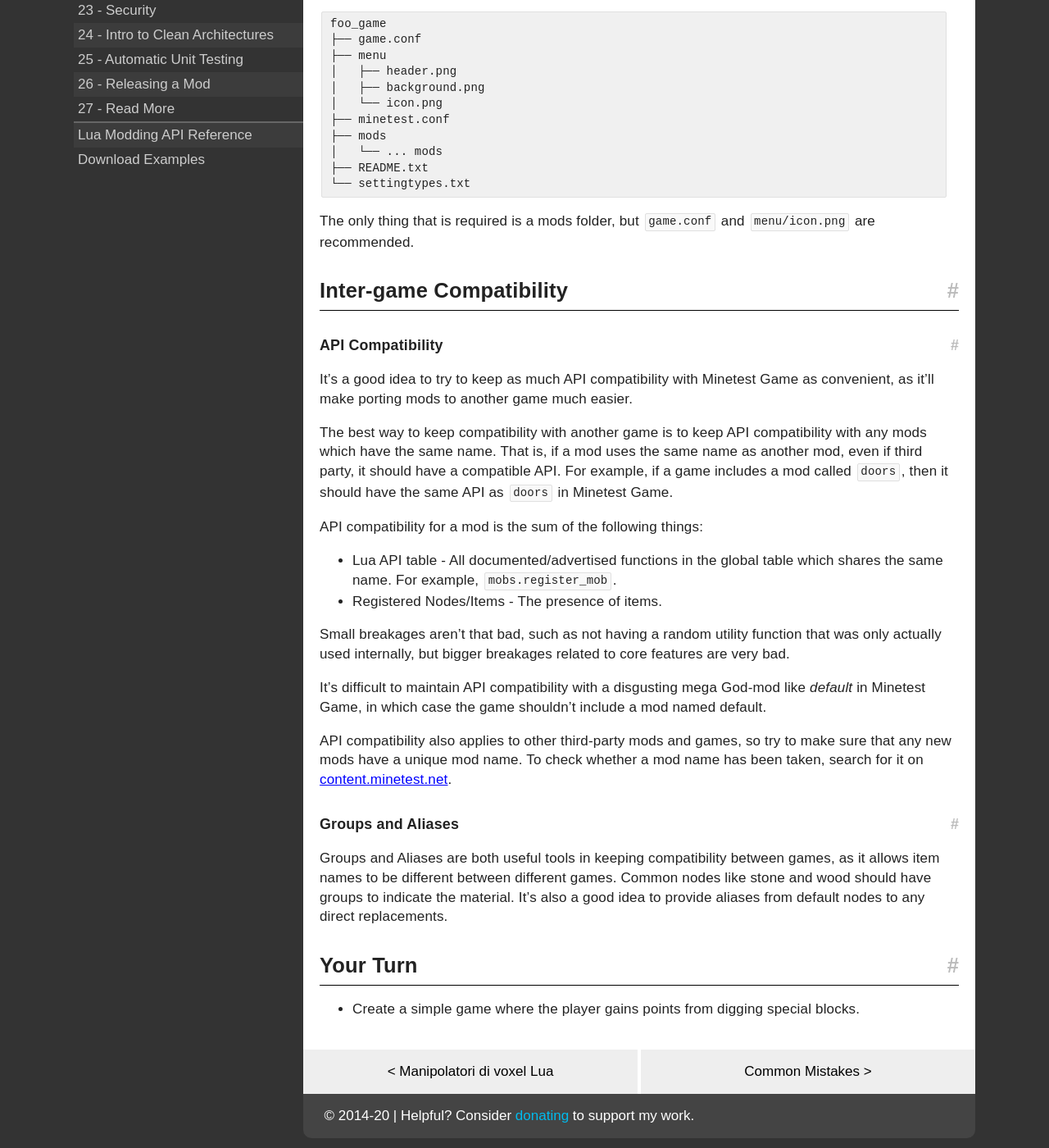
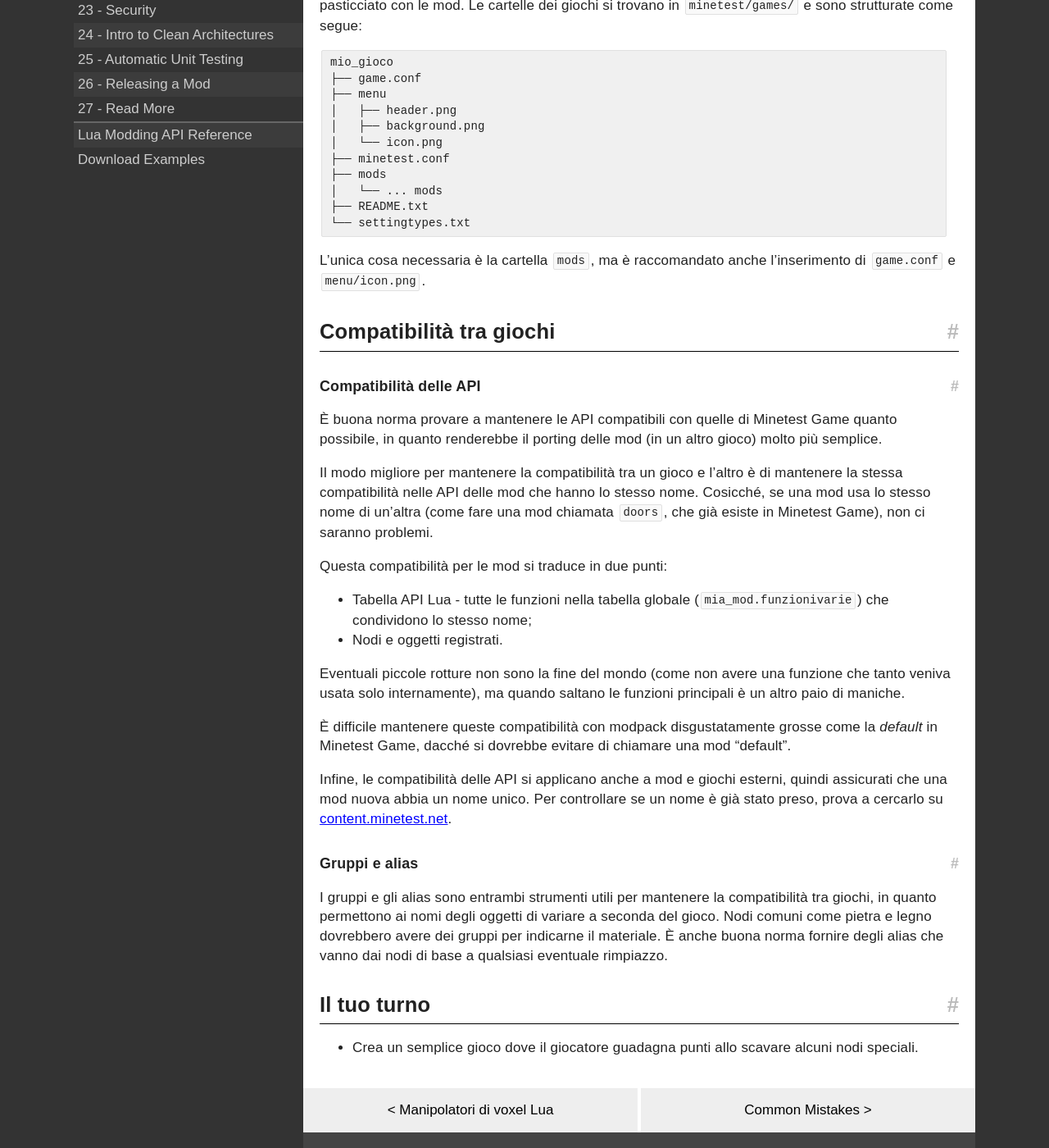
Before and after one commit to rubenwardy/minetest_modding_book, a Jekyll site: the page built from _it/games/games.md, in a window 1280 px wide and 1400 px high, scrolled down 708 px. Shown: the whole window at 82% size. Built offline with Jekyll 4.4.1, drawn with Linux system fonts in a browser that asks for light colours; nearby versions of some CDN libraries; some of the changed text lies outside the part shown.

Commit message:
Creating Games - Italian translation added

```diff
--- a/_it/games/games.md
+++ b/_it/games/games.md
@@ -1,39 +1,35 @@
 ---
-title: Creating Games
+title: Creare giochi
 layout: default
 root: ../..
 idx: 7.1
 ---
 
-## Introduction <!-- omit in toc -->
+## Introduzione <!-- omit in toc -->
 
-The power of Minetest is the ability to easily develop games without the need
-to create your own voxel graphics, voxel algorithms, or fancy networking code.
+Il punto forte di Minetest è quello di poter sviluppare giochi con facilità senza il bisogno di costruirsi il proprio motore grafico voxel, i propri algoritmi voxel, o la propria parte network.
 
-- [What is a Game?](#what-is-a-game)
-- [Game Directory](#game-directory)
-- [Inter-game Compatibility](#inter-game-compatibility)
-	- [API Compatibility](#api-compatibility)
-	- [Groups and Aliases](#groups-and-aliases)
-- [Your Turn](#your-turn)
+- [Cos'è un gioco?](#cose-un-gioco)
+- [Cartella di un gioco](#cartella-di-un-gioco)
+- [Compatibilità tra giochi](#compatibilita-tra-giochi)
+	- [Compatibilità delle API](#compatibilita-delle-api)
+	- [Gruppi e alias](#gruppi-e-alias)
+- [Il tuo turno](#il-tuo-turno)
 
-## What is a Game?
+## Cos'è un gioco?
 
-Games are a collection of mods which work together to make a cohesive game.
-A good game has a consistent underlying theme and a direction, for example,
-it could be a classic crafter miner with hard survival elements, or
-it could be a space simulation game with a steampunk automation aesthetic.
+I giochi sono una collezione di mod che lavorano insieme per creare un gioco coerente.
+Un buon gioco ha una base consistente e una direzione: per esempio, potrebbe essere il classico gioco survival dove picconare e fabbricare oggetti, come potrebbe essere un simulatore spaziale con estetiche steampunk.
 
-Game design is a complex topic and is actually a whole field of expertise.
-It's beyond the scope of the book to more than briefly touch on it.
+Il design di un gioco, tuttavia, è un argomento complesso, tanto che è una branca di specializzazione a parte.
+L'intento del libro è giusto farne un accenno.
 
-## Game Directory
+## Cartella di un gioco
 
-The structure and location of a game will seem rather familiar after working
-with mods.
-Games are found in a game location, such as `minetest/games/foo_game`.
+La struttura e la collocazione di un gioco dovrebbero sembrare alquanto familiari dopo aver pasticciato con le mod.
+Le cartelle dei giochi si trovano in `minetest/games/` e sono strutturate come segue:
 
-	foo_game
+	mio_gioco
 	├── game.conf
 	├── menu
 	│   ├── header.png
@@ -45,49 +41,35 @@ Games are found in a game location, such as `minetest/games/foo_game`.
 	├── README.txt
 	└── settingtypes.txt
 
-The only thing that is required is a mods folder, but `game.conf` and `menu/icon.png`
-are recommended.
+L'unica cosa necessaria è la cartella `mods`, ma è raccomandato anche l'inserimento di `game.conf` e `menu/icon.png`.
 
-## Inter-game Compatibility
+## Compatibilità tra giochi
 
-### API Compatibility
+### Compatibilità delle API
 
-It's a good idea to try to keep as much API compatibility with Minetest Game as
-convenient, as it'll make porting mods to another game much easier.
+È buona norma provare a mantenere le API compatibili con quelle di Minetest Game quanto possibile, in quanto renderebbe il porting delle mod (in un altro gioco) molto più semplice.
 
-The best way to keep compatibility with another game is to keep API compatibility
-with any mods which have the same name.
-That is, if a mod uses the same name as another mod, even if third party,
-it should have a compatible API.
-For example, if a game includes a mod called `doors`, then it should have the
-same API as `doors` in Minetest Game.
+Il modo migliore per mantenere la compatibilità tra un gioco e l'altro è di mantenere la stessa compatibilità nelle API delle mod che hanno lo stesso nome.
+Cosicché, se una mod usa lo stesso nome di un'altra (come fare una mod chiamata `doors`, che già esiste in Minetest Game), non ci saranno problemi.
 
-API compatibility for a mod is the sum of the following things:
+Questa compatibilità per le mod si traduce in due punti:
 
-* Lua API table - All documented/advertised functions in the global table which shares the same name.
-		For example, `mobs.register_mob`.
-* Registered Nodes/Items - The presence of items.
+* Tabella API Lua - tutte le funzioni nella tabella globale (`mia_mod.funzionivarie`) che condividono lo stesso nome;
+* Nodi e oggetti registrati.
 
-Small breakages aren't that bad, such as not having a random utility
-function that was only actually used internally, but bigger breakages
-related to core features are very bad.
+Eventuali piccole rotture non sono la fine del mondo (come non avere una funzione che tanto veniva usata solo internamente), ma quando saltano le funzioni principali è un altro paio di maniche.
 
-It's difficult to maintain API compatibility with a disgusting mega God-mod like
-*default* in Minetest Game, in which case the game shouldn't include a mod named
-default.
+È difficile mantenere queste compatibilità con modpack disgustatamente grosse come la *default* in Minetest Game, dacché si dovrebbe evitare di chiamare una mod "default".
 
-API compatibility also applies to other third-party mods and games,
-so try to make sure that any new mods have a unique mod name.
-To check whether a mod name has been taken, search for it on
-[content.minetest.net](https://content.minetest.net/).
+Infine, le compatibilità delle API si applicano anche a mod e giochi esterni, quindi assicurati che una mod nuova abbia un nome unico.
+Per controllare se un nome è già stato preso, prova a cercarlo su [content.minetest.net](https://content.minetest.net/).
 
-### Groups and Aliases
+### Gruppi e alias
 
-Groups and Aliases are both useful tools in keeping compatibility between games,
-as it allows item names to be different between different games. Common nodes
-like stone and wood should have groups to indicate the material. It's also a
-good idea to provide aliases from default nodes to any direct replacements.
+I gruppi e gli alias sono entrambi strumenti utili per mantenere la compatibilità tra giochi, in quanto permettono ai nomi degli oggetti di variare a seconda del gioco.
+Nodi comuni come pietra e legno dovrebbero avere dei gruppi per indicarne il materiale.
+È anche buona norma fornire degli alias che vanno dai nodi di base a qualsiasi eventuale rimpiazzo.
 
-## Your Turn
+## Il tuo turno
 
-* Create a simple game where the player gains points from digging special blocks.
+* Crea un semplice gioco dove il giocatore guadagna punti allo scavare alcuni nodi speciali.
```
